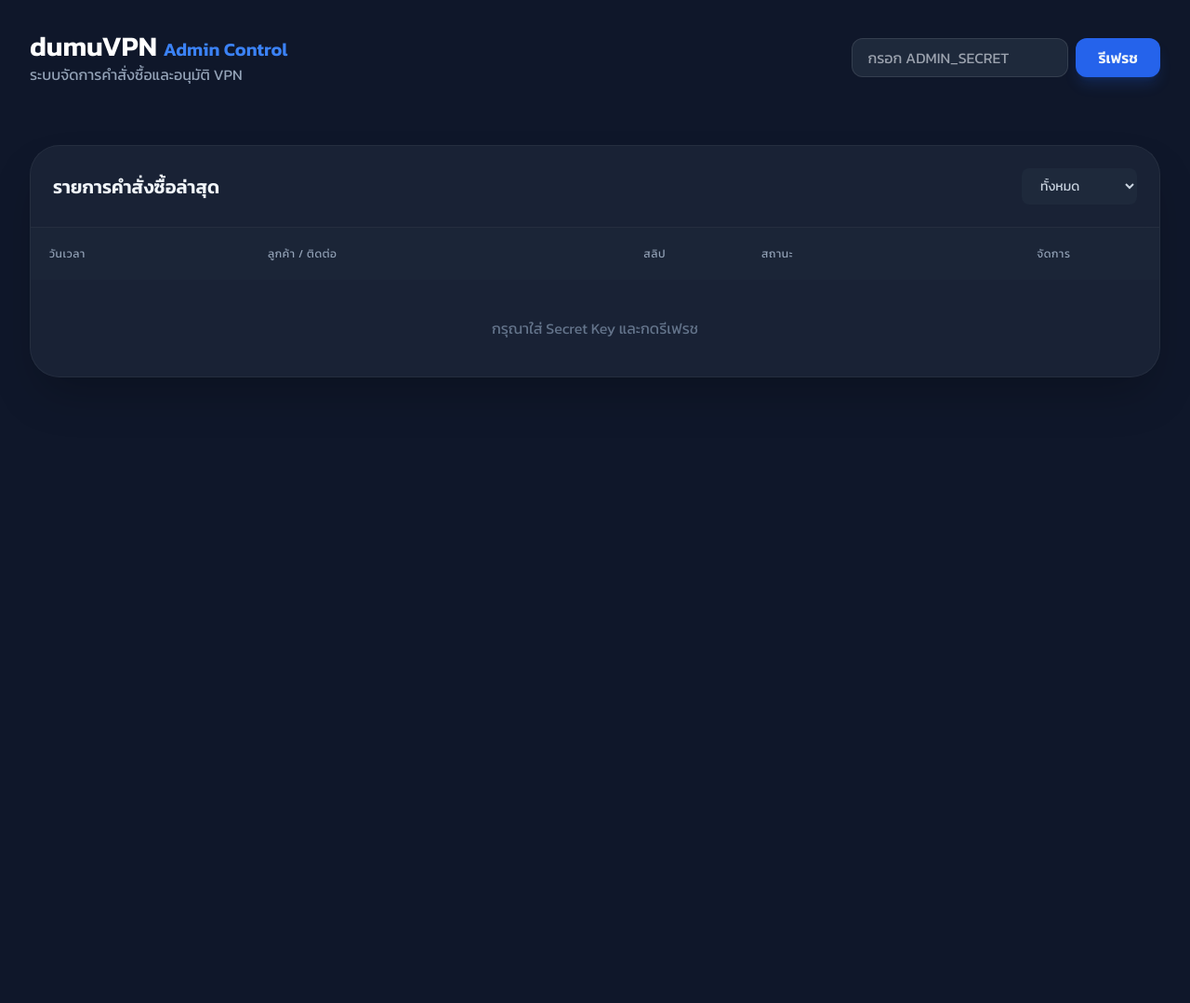
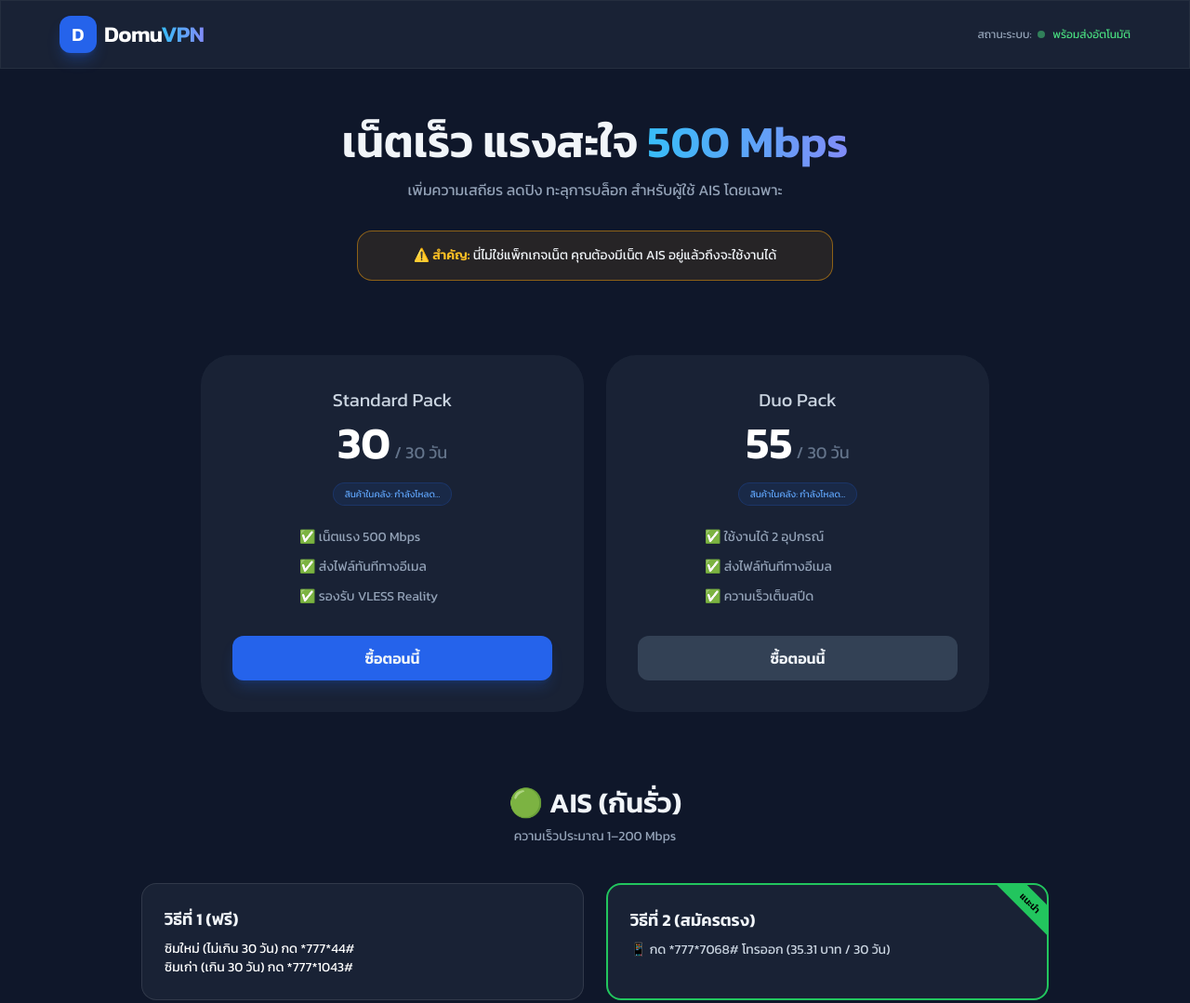
Before and after one commit to SHINIGAMI2002/dumuvpn-backend, a website: page domuVPN.html in a window 1280 px wide. Shown: the whole page at 93% size. Before the commit the page ends 800 px from the top, so only its background shows below. Drawn offline with nearby package versions, Linux system fonts and the light colour scheme.

Commit message:
Revise title and enhance HTML layout
Updated the title and improved the styling of the HTML document. Added new sections for displaying plans and order management.

```diff
--- a/domuVPN.html
+++ b/domuVPN.html
@@ -3,175 +3,195 @@
 <head>
     <meta charset="UTF-8">
     <meta name="viewport" content="width=device-width, initial-scale=1.0">
-    <title>dumuVPN Admin | Management</title>
+    <title>DomuVPN — เน็ตแรง เสถียร สำหรับ AIS</title>
     <script src="https://cdn.tailwindcss.com"></script>
     <link href="https://fonts.googleapis.com/css2?family=Kanit:wght@300;400;600&display=swap" rel="stylesheet">
     <style>
         body { font-family: 'Kanit', sans-serif; background-color: #0f172a; color: #f1f5f9; }
-        .glass-card { background: rgba(30, 41, 59, 0.7); backdrop-filter: blur(10px); border: 1px solid rgba(255, 255, 255, 0.05); }
-        .status-pending { color: #fbbf24; background: rgba(251, 191, 36, 0.1); }
-        .status-provisioned { color: #10b981; background: rgba(16, 185, 129, 0.1); }
-        .status-rejected { color: #ef4444; background: rgba(239, 68, 68, 0.1); }
+        .glass { background: rgba(30, 41, 59, 0.7); backdrop-filter: blur(12px); border: 1px solid rgba(255, 255, 255, 0.1); }
+        .plan-card:hover { border-color: #3b82f6; transform: translateY(-5px); }
+        .gradient-text { background: linear-gradient(90deg, #38bdf8, #818cf8); -webkit-background-clip: text; -webkit-text-fill-color: transparent; }
     </style>
 </head>
-<body class="p-4 md:p-8">
-    <div class="max-w-7xl mx-auto">
-        <div class="flex flex-col md:flex-row justify-between items-center mb-8 gap-4">
-            <div>
-                <h1 class="text-3xl font-bold text-white">dumuVPN <span class="text-blue-500 text-xl">Admin Control</span></h1>
-                <p class="text-slate-400">ระบบจัดการคำสั่งซื้อและอนุมัติ VPN</p>
+<body class="antialiased">
+
+    <nav class="fixed top-0 left-0 right-0 z-40 glass border-b border-white/5 py-4 px-6">
+        <div class="max-w-6xl mx-auto flex justify-between items-center">
+            <div class="flex items-center space-x-2">
+                <div class="w-10 h-10 bg-blue-600 rounded-xl flex items-center justify-center shadow-lg shadow-blue-600/30">
+                    <span class="text-white font-bold text-xl">D</span>
+                </div>
+                <span class="text-2xl font-bold tracking-tight text-white">Domu<span class="gradient-text">VPN</span></span>
             </div>
-            <div class="flex gap-2 w-full md:w-auto">
-                <input type="password" id="adminSecret" placeholder="กรอก ADMIN_SECRET"
-                    class="bg-slate-800 border border-white/10 rounded-xl px-4 py-2 focus:ring-2 focus:ring-blue-500 outline-none w-full">
-                <button onclick="refreshData()" class="bg-blue-600 hover:bg-blue-500 px-6 py-2 rounded-xl font-bold transition-all shadow-lg shadow-blue-600/20">
-                    รีเฟรช
-                </button>
+            <div class="text-xs text-slate-400">
+                สถานะระบบ: <span class="text-green-400 flex items-center inline-flex ml-1">
+                    <span class="w-2 h-2 bg-green-400 rounded-full animate-pulse mr-2"></span> พร้อมส่งอัตโนมัติ
+                </span>
             </div>
         </div>
+    </nav>
 
-        <div id="statsGrid" class="grid grid-cols-2 md:grid-cols-4 gap-4 mb-8 text-center">
+    <section class="pt-32 pb-10 text-center px-6">
+        <h1 class="text-5xl font-bold mb-4">เน็ตเร็ว แรงสะใจ <span class="gradient-text">500 Mbps</span></h1>
+        <p class="text-slate-400 max-w-xl mx-auto mb-8">เพิ่มความเสถียร ลดปิง ทะลุการบล็อก สำหรับผู้ใช้ AIS โดยเฉพาะ</p>
+
+        <div class="max-w-lg mx-auto bg-amber-500/10 border border-amber-500/50 p-4 rounded-2xl mb-10 text-sm">
+            <span class="text-amber-400 font-bold">⚠️ สำคัญ:</span>
+            นี่ไม่ใช่แพ็กเกจเน็ต คุณต้องมีเน็ต AIS อยู่แล้วถึงจะใช้งานได้
+        </div>
+    </section>
+
+    <section class="max-w-4xl mx-auto px-6 grid md:grid-cols-2 gap-6 mb-20">
+        <div class="glass p-8 rounded-[2rem] border-2 border-transparent transition-all plan-card text-center">
+            <h3 class="text-xl mb-2 text-slate-300">Standard Pack</h3>
+            <div class="text-5xl font-bold mb-4 text-white">30<span class="text-lg text-slate-500 font-normal"> / 30 วัน</span></div>
+            <div class="bg-blue-600/10 text-blue-400 text-[10px] py-1 px-3 rounded-full inline-block mb-6 border border-blue-600/20">
+                สินค้าในคลัง: <span id="stock-standard">กำลังโหลด...</span>
+            </div>
+            <ul class="text-slate-400 text-sm space-y-3 mb-8 text-left max-w-[200px] mx-auto">
+                <li>✅ เน็ตแรง 500 Mbps</li>
+                <li>✅ ส่งไฟล์ทันทีทางอีเมล</li>
+                <li>✅ รองรับ VLESS Reality</li>
+            </ul>
+            <button onclick="openOrder('standard', 30)" class="w-full bg-blue-600 hover:bg-blue-500 py-3 rounded-xl font-bold transition-all shadow-lg shadow-blue-600/20">ซื้อตอนนี้</button>
+        </div>
+
+        <div class="glass p-8 rounded-[2rem] border-2 border-transparent transition-all plan-card text-center">
+            <h3 class="text-xl mb-2 text-slate-300">Duo Pack</h3>
+            <div class="text-5xl font-bold mb-4 text-white">55<span class="text-lg text-slate-500 font-normal"> / 30 วัน</span></div>
+            <div class="bg-blue-600/10 text-blue-400 text-[10px] py-1 px-3 rounded-full inline-block mb-6 border border-blue-600/20">
+                สินค้าในคลัง: <span id="stock-duo">กำลังโหลด...</span>
+            </div>
+            <ul class="text-slate-400 text-sm space-y-3 mb-8 text-left max-w-[200px] mx-auto">
+                <li>✅ ใช้งานได้ 2 อุปกรณ์</li>
+                <li>✅ ส่งไฟล์ทันทีทางอีเมล</li>
+                <li>✅ ความเร็วเต็มสปีด</li>
+            </ul>
+            <button onclick="openOrder('duo', 55)" class="w-full bg-slate-700 hover:bg-slate-600 py-3 rounded-xl font-bold transition-all">ซื้อตอนนี้</button>
+        </div>
+    </section>
+
+    <section class="max-w-5xl mx-auto px-6 mb-20">
+        <div class="text-center mb-10">
+            <h2 class="text-3xl font-bold">🟢 AIS (กันรั่ว)</h2>
+            <p class="text-slate-400 text-sm mt-2">ความเร็วประมาณ 1–200 Mbps</p>
+        </div>
+        <div class="grid md:grid-cols-2 gap-6">
+            <div class="glass p-6 rounded-2xl border border-white/10">
+                <h3 class="text-lg font-semibold mb-2">วิธีที่ 1 (ฟรี)</h3>
+                <div class="space-y-3 text-sm text-slate-300">
+                    <div>
+                        <p class="font-medium text-white">ซิมใหม่ (ไม่เกิน 30 วัน) กด *777*44#</p>
+                        <p class="font-medium text-white">ซิมเก่า (เกิน 30 วัน) กด *777*1043#</p>
+                    </div>
+                </div>
+            </div>
+            <div class="glass p-6 rounded-2xl border-2 border-green-500 relative overflow-hidden">
+                <div class="absolute top-2 right-[-35px] bg-green-500 text-[10px] px-10 py-1 rotate-45 font-bold text-black">แนะนำ</div>
+                <h3 class="text-lg font-semibold mb-2">วิธีที่ 2 (สมัครตรง)</h3>
+                <p class="text-sm text-slate-300">📱 กด *777*7068# โทรออก (35.31 บาท / 30 วัน)</p>
+            </div>
+        </div>
+    </section>
+
+    <div id="orderModal" class="fixed inset-0 z-50 hidden flex items-center justify-center p-4 bg-black/90 backdrop-blur-md">
+        <div class="bg-slate-900 w-full max-w-md rounded-3xl p-8 border border-white/10 relative">
+            <button onclick="closeModal()" class="absolute top-6 right-6 text-slate-500 hover:text-white text-2xl">&times;</button>
+
+            <div id="formSection">
+                <h2 class="text-2xl font-bold mb-1">แจ้งชำระเงิน</h2>
+                <p id="planDisplay" class="text-blue-400 text-sm mb-6">แผน: Standard - 30 บาท</p>
+
+                <div class="bg-white p-4 rounded-2xl mb-6 w-48 mx-auto">
+                    <img src="https://promptpay.io/0812345678/30.png" id="qrImg" class="w-full">
+                    <p class="text-black text-[10px] mt-2 font-bold text-center">สแกนเพื่อโอนเงิน</p>
+                </div>
+
+                <form id="orderForm" class="space-y-4">
+                    <input type="hidden" name="plan" id="inputPlan">
+
+                    <div>
+                        <label class="block text-xs text-slate-500 mb-1">ชื่อลูกค้า</label>
+                        <input type="text" name="name" required placeholder="ชื่อของคุณ" class="w-full bg-slate-800 border border-white/5 rounded-xl px-4 py-3 outline-none focus:ring-2 focus:ring-blue-500">
+                    </div>
+                    <div>
+                        <label class="block text-xs text-slate-500 mb-1">อีเมล (สำหรับรับไฟล์ Config)</label>
+                        <input type="email" name="email" required placeholder="example@gmail.com" class="w-full bg-slate-800 border border-white/5 rounded-xl px-4 py-3 outline-none focus:ring-2 focus:ring-blue-500">
+                    </div>
+                    <div>
+                        <label class="block text-xs text-slate-500 mb-1">ช่องทางติดต่ออื่นๆ (LINE ID)</label>
+                        <input type="text" name="contact" required placeholder="ID LINE" class="w-full bg-slate-800 border border-white/5 rounded-xl px-4 py-3 outline-none focus:ring-2 focus:ring-blue-500">
+                    </div>
+                    <div>
+                        <label class="block text-xs text-slate-500 mb-1">แนบรูปสลิป</label>
+                        <input type="file" name="slip" id="slipInput" accept="image/*" required class="text-xs text-slate-400 file:mr-4 file:py-2 file:px-4 file:rounded-full file:border-0 file:bg-blue-600 file:text-white cursor-pointer">
+                    </div>
+
+                    <button type="submit" id="btnSubmit" class="w-full bg-blue-600 py-4 rounded-xl font-bold shadow-lg shadow-blue-600/20">ยืนยันการโอนเงิน</button>
+                </form>
             </div>
 
-        <div class="glass-card rounded-[2rem] overflow-hidden shadow-2xl">
-            <div class="p-6 border-b border-white/5 flex justify-between items-center">
-                <h2 class="text-xl font-semibold">รายการคำสั่งซื้อล่าสุด</h2>
-                <select id="statusFilter" onchange="fetchOrders()" class="bg-slate-800 border-none rounded-lg text-sm px-4 py-2 text-slate-300">
-                    <option value="">ทั้งหมด</option>
-                    <option value="pending">รอตรวจสอบ</option>
-                    <option value="provisioned">อนุมัติแล้ว</option>
-                    <option value="rejected">ปฏิเสธแล้ว</option>
-                </select>
-            </div>
-            <div class="overflow-x-auto">
-                <table class="w-full text-left border-collapse">
-                    <thead>
-                        <tr class="bg-slate-800/50 text-slate-400 text-xs uppercase tracking-wider">
-                            <th class="p-5 font-medium">วันเวลา</th>
-                            <th class="p-5 font-medium">ลูกค้า / ติดต่อ</th>
-                            <th class="p-5 font-medium text-center">สลิป</th>
-                            <th class="p-5 font-medium">สถานะ</th>
-                            <th class="p-5 font-medium text-center">จัดการ</th>
-                        </tr>
-                    </thead>
-                    <tbody id="ordersTableBody" class="divide-y divide-white/5">
-                        <tr><td colspan="5" class="p-10 text-center text-slate-500">กรุณาใส่ Secret Key และกดรีเฟรช</td></tr>
-                    </tbody>
-                </table>
+            <div id="successSection" class="hidden text-center py-10">
+                <div class="text-6xl mb-4">🚀</div>
+                <h2 class="text-2xl font-bold mb-2">รับคำสั่งซื้อแล้ว!</h2>
+                <p class="text-slate-400 text-sm">เราจะตรวจสอบสลิปและส่ง Config ให้คุณทางอีเมลภายใน 5 นาที</p>
+                <button onclick="closeModal()" class="mt-8 text-blue-400 underline">กลับหน้าหลัก</button>
             </div>
         </div>
     </div>
 
-    <div id="slipModal" class="fixed inset-0 bg-black/95 z-50 hidden flex items-center justify-center p-4" onclick="closeSlip()">
-        <img id="slipImg" src="" class="max-h-full max-w-full rounded-lg shadow-2xl">
-    </div>
+    <script>
+        const modal = document.getElementById('orderModal');
+        const orderForm = document.getElementById('orderForm');
 
-    <script>
-        const secretInput = document.getElementById('adminSecret');
-        secretInput.value = localStorage.getItem('vpn_admin_secret') || '';
-
-        function getAuthHeaders() {
-            const secret = secretInput.value;
-            localStorage.setItem('vpn_admin_secret', secret);
-            return { 'x-admin-secret': secret };
+        function openOrder(plan, price) {
+            document.getElementById('inputPlan').value = plan;
+            document.getElementById('planDisplay').innerText = `แผนที่เลือก: ${plan.toUpperCase()} - ${price} บาท`;
+            document.getElementById('qrImg').src = `https://promptpay.io/0812345678/${price}.png`; // แก้เป็นเบอร์คุณ
+            modal.classList.remove('hidden');
+            document.body.style.overflow = 'hidden';
         }
 
-        async function refreshData() {
-            if(!secretInput.value) return alert('กรุณากรอก Secret Key');
-            await fetchStats();
-            await fetchOrders();
+        function closeModal() {
+            modal.classList.add('hidden');
+            document.body.style.overflow = 'auto';
+            document.getElementById('formSection').classList.remove('hidden');
+            document.getElementById('successSection').classList.add('hidden');
+            orderForm.reset();
         }
 
-        async function fetchStats() {
-            try {
-                const res = await fetch('/admin/stats', { headers: getAuthHeaders() });
-                const data = await res.json();
-                if (!data.ok) return;
+        // Logic การส่งข้อมูล (เชื่อมกับ POST /api/orders ใน orders.js)
+        orderForm.onsubmit = async (e) => {
+            e.preventDefault();
+            const btn = document.getElementById('btnSubmit');
+            btn.disabled = true;
+            btn.innerText = 'กำลังส่งข้อมูล...';
 
-                const s = data.stats;
-                const statsArr = [
-                    { label: 'รอตรวจสอบ', val: s.pending, color: 'text-amber-400' },
-                    { label: 'อนุมัติแล้ว', val: s.provisioned, color: 'text-emerald-400' },
-                    { label: 'ปฏิเสธ', val: s.rejected, color: 'text-red-400' },
-                    { label: 'รวม', val: s.total, color: 'text-blue-400' }
-                ];
-
-                document.getElementById('statsGrid').innerHTML = statsArr.map(st => `
-                    <div class="glass-card p-6 rounded-2xl">
-                        <p class="text-slate-400 text-xs mb-1">${st.label}</p>
-                        <p class="text-3xl font-bold ${st.color}">${st.val || 0}</p>
-                    </div>
-                `).join('');
-            } catch (e) { console.error(e); }
-        }
-
-        async function fetchOrders() {
-            const status = document.getElementById('statusFilter').value;
-            const tbody = document.getElementById('ordersTableBody');
-            tbody.innerHTML = '<tr><td colspan="5" class="p-10 text-center">กำลังโหลด...</td></tr>';
+            const formData = new FormData(orderForm);
 
             try {
-                const res = await fetch(`/admin/orders?status=${status}`, { headers: getAuthHeaders() });
+                // อ้างอิง Endpoint จาก server.js ที่คุณมี (app.use('/api/orders', ordersRouter))
+                const res = await fetch('/api/orders', {
+                    method: 'POST',
+                    body: formData
+                });
+
                 const data = await res.json();
-                if (!data.ok) throw new Error(data.error);
 
-                tbody.innerHTML = data.orders.map(o => `
-                    <tr class="hover:bg-white/[0.02] transition-colors">
-                        <td class="p-5 text-sm">
-                            <div class="text-white">${new Date(o.created_at).toLocaleDateString()}</div>
-                            <div class="text-slate-500 text-xs">${new Date(o.created_at).toLocaleTimeString()}</div>
-                        </td>
-                        <td class="p-5">
-                            <div class="font-bold text-white">${o.name}</div>
-                            <div class="text-xs text-blue-400">${o.email}</div>
-                        </td>
-                        <td class="p-5 text-center">
-                            <button onclick="viewSlip('${o.id}')" class="text-slate-400 hover:text-white underline text-xs">👀 ดูรูป</button>
-                        </td>
-                        <td class="p-5">
-                            <span class="px-3 py-1 rounded-full text-[10px] font-bold status-${o.status}">
-                                ${o.status.toUpperCase()}
-                            </span>
-                        </td>
-                        <td class="p-5">
-                            <div class="flex justify-center gap-2">
-                                ${o.status === 'pending' ? `
-                                    <button onclick="handleAction('approve', '${o.id}')" class="bg-emerald-600 hover:bg-emerald-500 px-3 py-1 rounded text-xs font-bold transition-all">Approve</button>
-                                    <button onclick="handleAction('reject', '${o.id}')" class="bg-red-600/20 hover:bg-red-600 text-red-400 hover:text-white px-3 py-1 rounded text-xs font-bold transition-all">Reject</button>
-                                ` : `<span class="text-slate-600 text-[10px]">เรียบร้อย</span>`}
-                            </div>
-                        </td>
-                    </tr>
-                `).join('');
-            } catch (e) { tbody.innerHTML = `<tr><td colspan="5" class="p-10 text-center text-red-500">Error: ${e.message}</td></tr>`; }
-        }
+                if (data.ok) {
+                    document.getElementById('formSection').classList.add('hidden');
+                    document.getElementById('successSection').classList.remove('hidden');
+                } else {
+                    alert('เกิดข้อผิดพลาด: ' + (data.errors ? data.errors.join(', ') : data.error));
+                }
+            } catch (err) {
+                alert('ไม่สามารถเชื่อมต่อเซิร์ฟเวอร์ได้');
+            } finally {
+                btn.disabled = false;
+                btn.innerText = 'ยืนยันการโอนเงิน';
+            }
+        };
+    </script>
 
-        async function handleAction(action, id) {
-            let reason = '';
-            if (action === 'reject') {
-                reason = prompt('ระบุเหตุผล (จะถูกส่งในอีเมลลูกค้า):');
-                if (reason === null) return;
-            }
-
-            try {
-                const res = await fetch(`/admin/${action}/${id}?secret=${secretInput.value}${reason ? '&reason='+reason : ''}`, { method: 'POST' });
-                if (res.ok) {
-                    alert('ดำเนินการสำเร็จ!');
-                    refreshData();
-                } else {
-                    alert('เกิดข้อผิดพลาด');
-                }
-            } catch (e) { alert('Network Error'); }
-        }
-
-        function viewSlip(id) {
-            document.getElementById('slipImg').src = `/admin/slip/${id}?secret=${secretInput.value}`;
-            document.getElementById('slipModal').classList.remove('hidden');
-        }
-
-        function closeSlip() { document.getElementById('slipModal').classList.add('hidden'); }
-
-        if(secretInput.value) refreshData();
-    </script>
 </body>
-</html>
+    </html>
```
